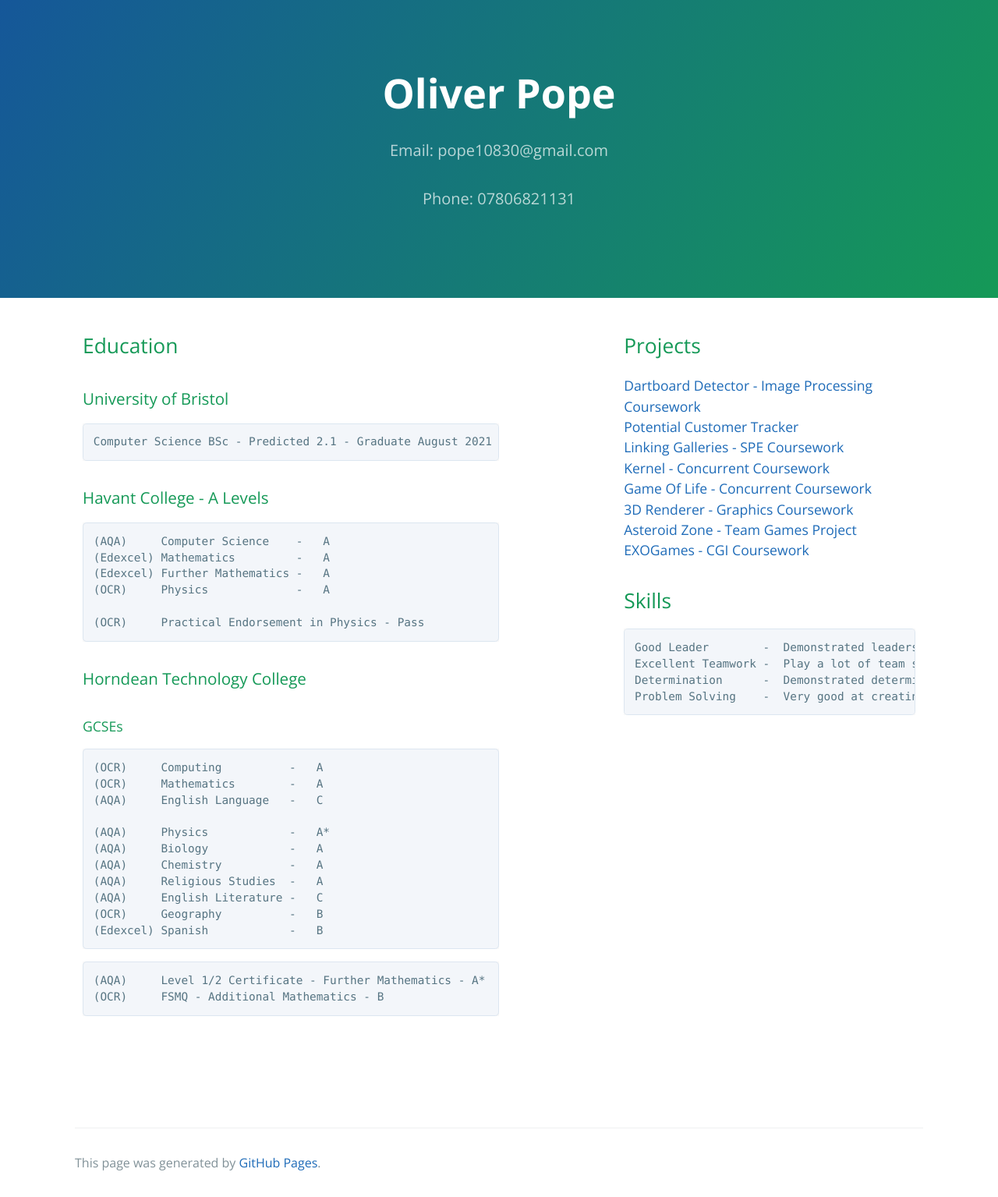
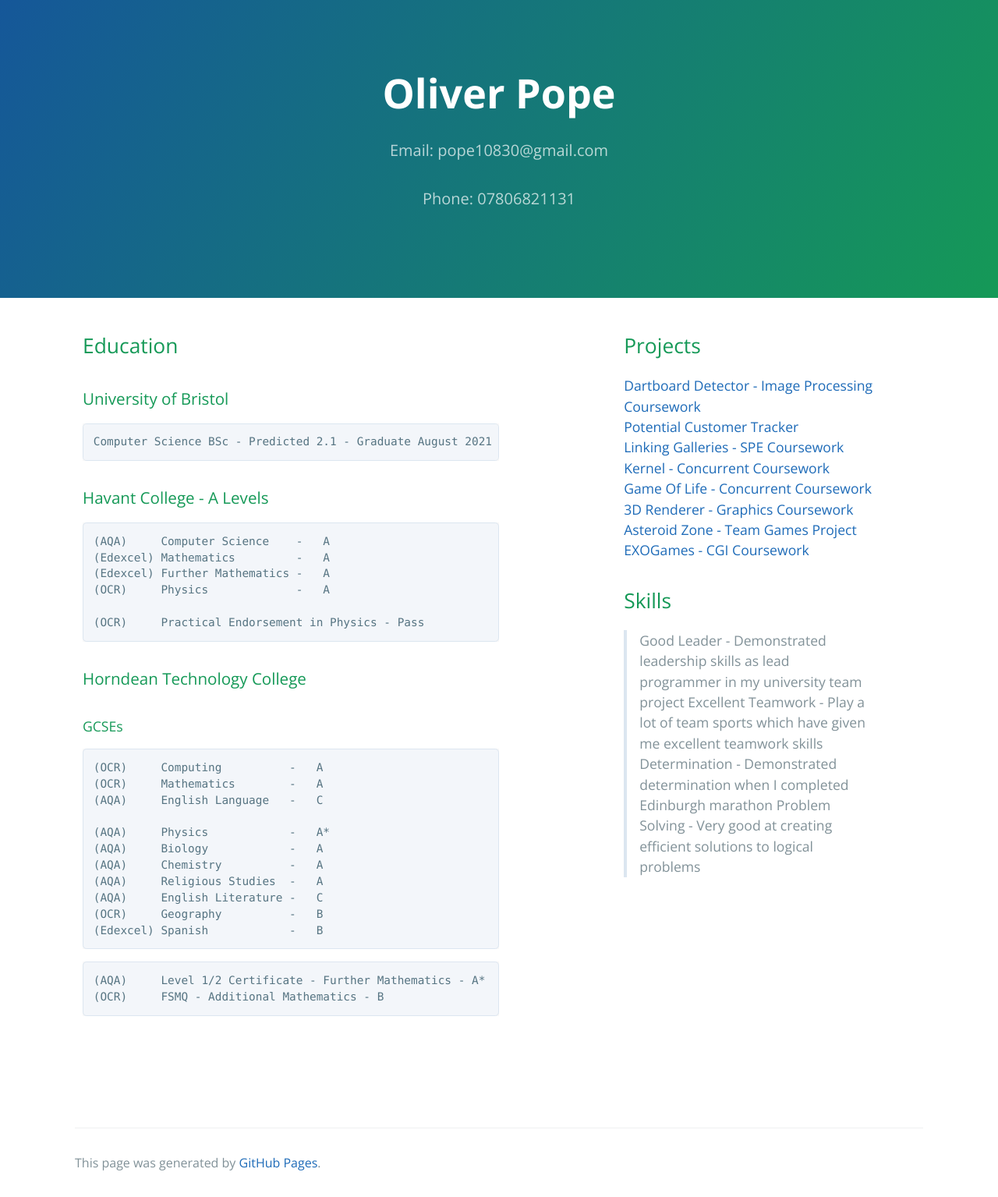
Before and after one commit to Pope10830/Pope10830.github.io, a Jekyll site: the page built from index.md, in a window 1280 px wide. Shown: the whole page at 78% size. Built offline with Jekyll 4.4.1, drawn with Linux system fonts in a browser that asks for light colours.

````diff
--- a/_includes/skills.md
+++ b/_includes/skills.md
@@ -1,9 +1,7 @@
 
 ## Skills
 
-```
-Good Leader        -  Demonstrated leadership skills as lead programmer in my university team project
-Excellent Teamwork -  Play a lot of team sports which have given me excellent teamwork skills
-Determination      -  Demonstrated determination when I completed Edinburgh marathon
-Problem Solving    -  Very good at creating efficient solutions to logical problems
-```
+> Good Leader        -  Demonstrated leadership skills as lead programmer in my university team project
+> Excellent Teamwork -  Play a lot of team sports which have given me excellent teamwork skills
+> Determination      -  Demonstrated determination when I completed Edinburgh marathon
+> Problem Solving    -  Very good at creating efficient solutions to logical problems
--- a/index.md
+++ b/index.md
@@ -17,6 +17,8 @@ is_public: false
 
     {% include projects.md %}
 
+
+
     {% include skills.md %}
 
   </div>
````
